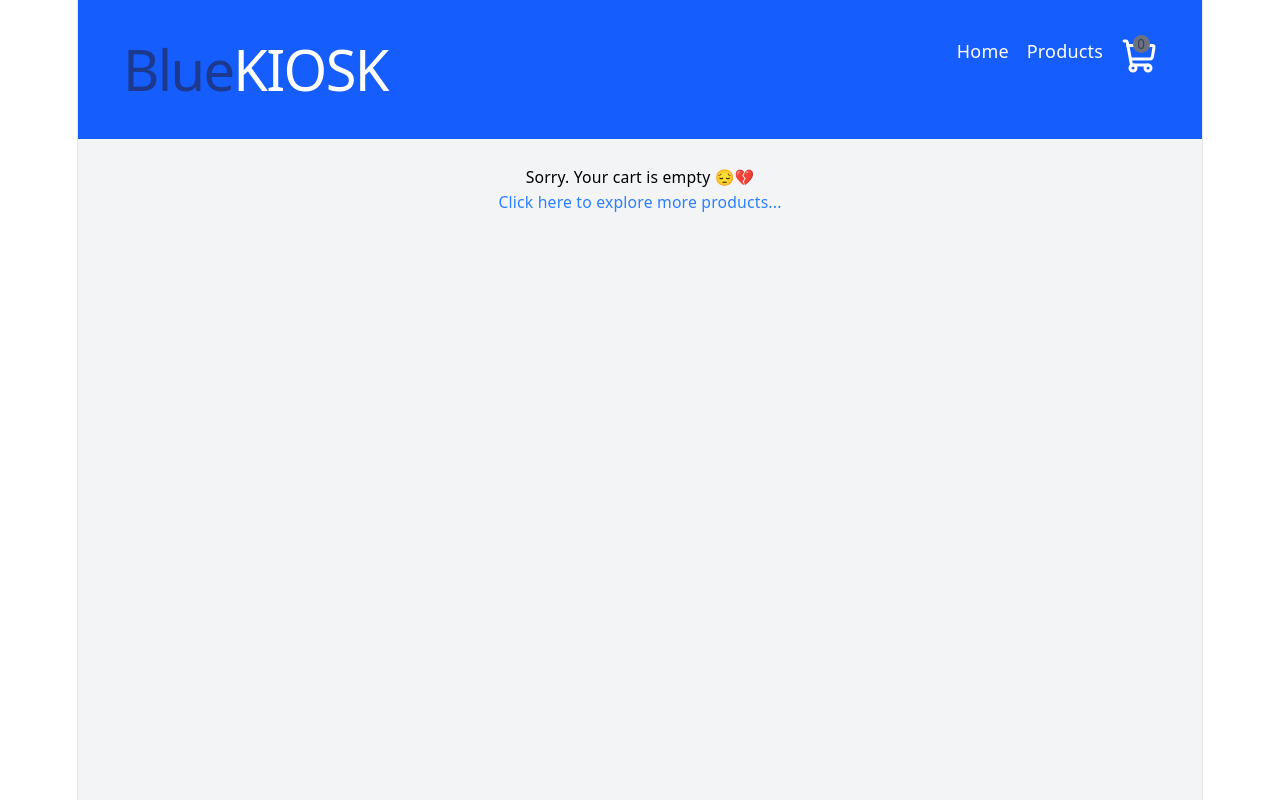
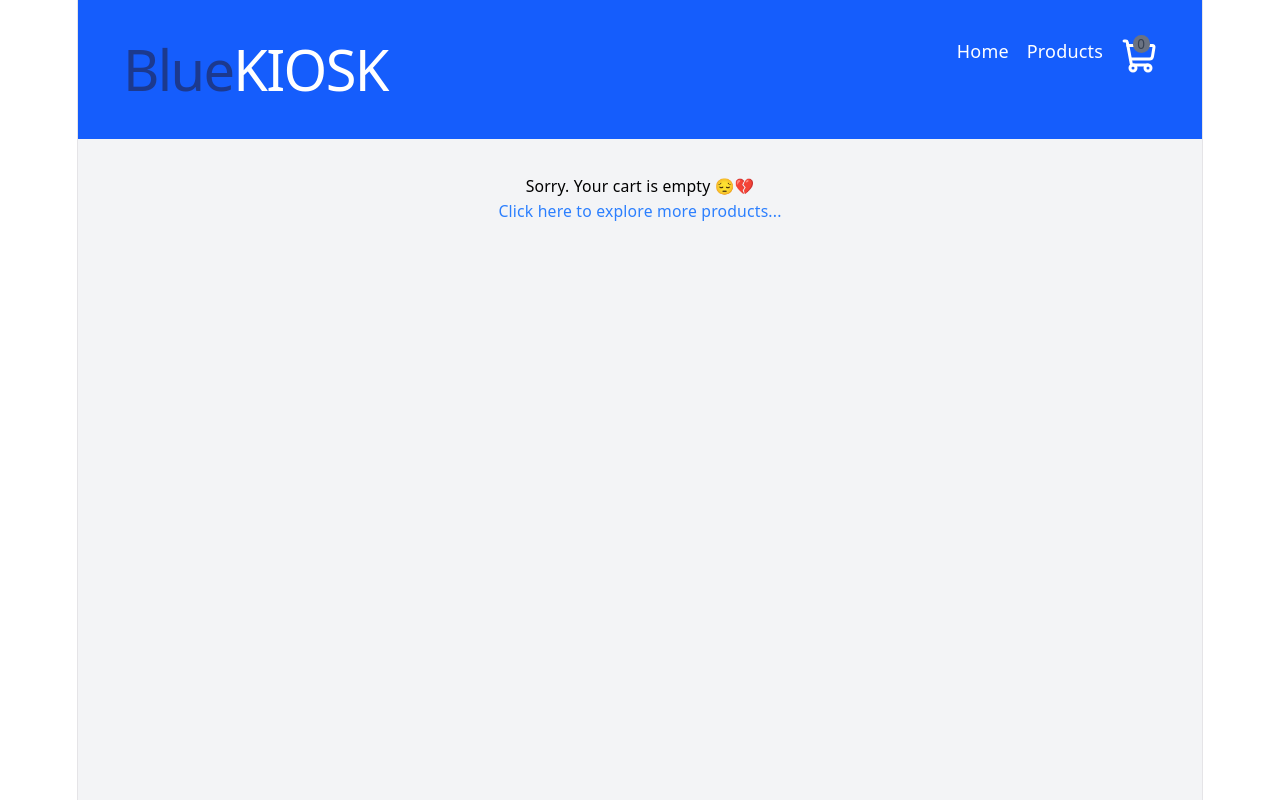
Before and after one commit to gbonsu673-ui/reDi-react-projects, a React (Vite) app in the folder my-store/: page /cart in a window 1280 px wide. Shown: the top 800 px of the page. Built offline with nearby package versions, Linux system fonts and the light colour scheme.

Commit message:
updated margin top for display message in CartList

```diff
--- a/my-store/src/pages/CartList.tsx
+++ b/my-store/src/pages/CartList.tsx
@@ -18,7 +18,7 @@ function CartList() {
   if (cart.length === 0) {
     return (
       <main className="m-auto max-w-275 min-h-screen overflow-auto px-10 bg-gray-100">
-        <div className="mt-6">
+        <div className="mt-8">
           <p className="text-sm text-black"> Sorry. Your cart is empty 😔💔</p>
           <p>
             <Link
```
